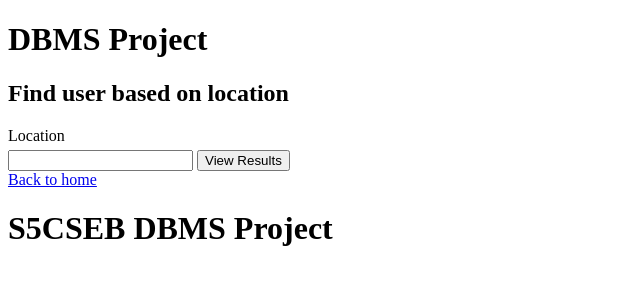
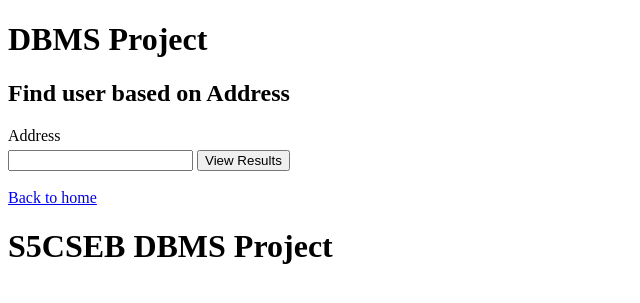
Before and after one commit to Srijancse-zz/IncomeTax-DBMSProject, a PHP site: page /read.php in a window 1280 px wide. Shown: the top 303 px of the page, without its empty margins (0-640 px from the left). Run offline with PHP 8.4, Linux system fonts and the light colour scheme.

Commit message:
chore: updated db

```diff
--- a/config.php
+++ b/config.php
@@ -3,7 +3,7 @@
 $host       = "localhost";
 $username   = "root";
 $password   = "root";
-$dbname     = "test";
+$dbname     = "incometax";
 $dsn        = "mysql:host=$host;dbname=$dbname";
 $options    = array(
                 PDO::ATTR_ERRMODE => PDO::ERRMODE_EXCEPTION
--- a/public/read.php
+++ b/public/read.php
@@ -13,12 +13,12 @@ if (isset($_POST['submit']))
 
 		$sql = "SELECT *
 						FROM users
-						WHERE location = :location";
+						WHERE address = :address";
 
-		$location = $_POST['location'];
+		$address = $_POST['address'];
 
 		$statement = $connection->prepare($sql);
-		$statement->bindParam(':location', $location, PDO::PARAM_STR);
+		$statement->bindParam(':address', $address, PDO::PARAM_STR);
 		$statement->execute();
 
 		$result = $statement->fetchAll();
@@ -45,9 +45,11 @@ if (isset($_POST['submit']))
 					<th>#</th>
 					<th>First Name</th>
 					<th>Last Name</th>
-					<th>Email Address</th>
-					<th>Age</th>
-					<th>Location</th>
+					<th>Phone</th>
+					<th>Address</th>
+					<th>Email</th>
+					<th>Id_type</th>
+					<th>Id_number</th>
 					<th>Date</th>
 				</tr>
 			</thead>
@@ -59,9 +61,11 @@ if (isset($_POST['submit']))
 				<td><?php echo escape($row["id"]); ?></td>
 				<td><?php echo escape($row["firstname"]); ?></td>
 				<td><?php echo escape($row["lastname"]); ?></td>
+				<td><?php echo escape($row["phone"]); ?></td>
+				<td><?php echo escape($row["address"]); ?></td>
 				<td><?php echo escape($row["email"]); ?></td>
-				<td><?php echo escape($row["age"]); ?></td>
-				<td><?php echo escape($row["location"]); ?></td>
+				<td><?php echo escape($row["id_type"]); ?></td>
+				<td><?php echo escape($row["id_number"]); ?></td>
 				<td><?php echo escape($row["date"]); ?> </td>
 			</tr>
 		<?php
@@ -72,19 +76,19 @@ if (isset($_POST['submit']))
 	}
 	else
 	{ ?>
-		<blockquote>No results found for <?php echo escape($_POST['location']); ?>.</blockquote>
+		<blockquote>No results found for <?php echo escape($_POST['address']); ?>.</blockquote>
 	<?php
 	}
 }?>
 
-<h2>Find user based on location</h2>
+<h2>Find user based on Address</h2>
 
 <form method="post">
-	<label for="location">Location</label>
-	<input type="text" id="location" name="location">
+	<label for="address">Address</label>
+	<input type="text" id="address" name="address">
 	<input type="submit" name="submit" value="View Results">
 </form>
-
+<br>
 <a href="index.php">Back to home</a>
 
 <?php require "templates/footer.php"; ?>
```
Also changed, not shown: data/init.sql (+6 -4 lines), public/create.php (+14 -6 lines).
